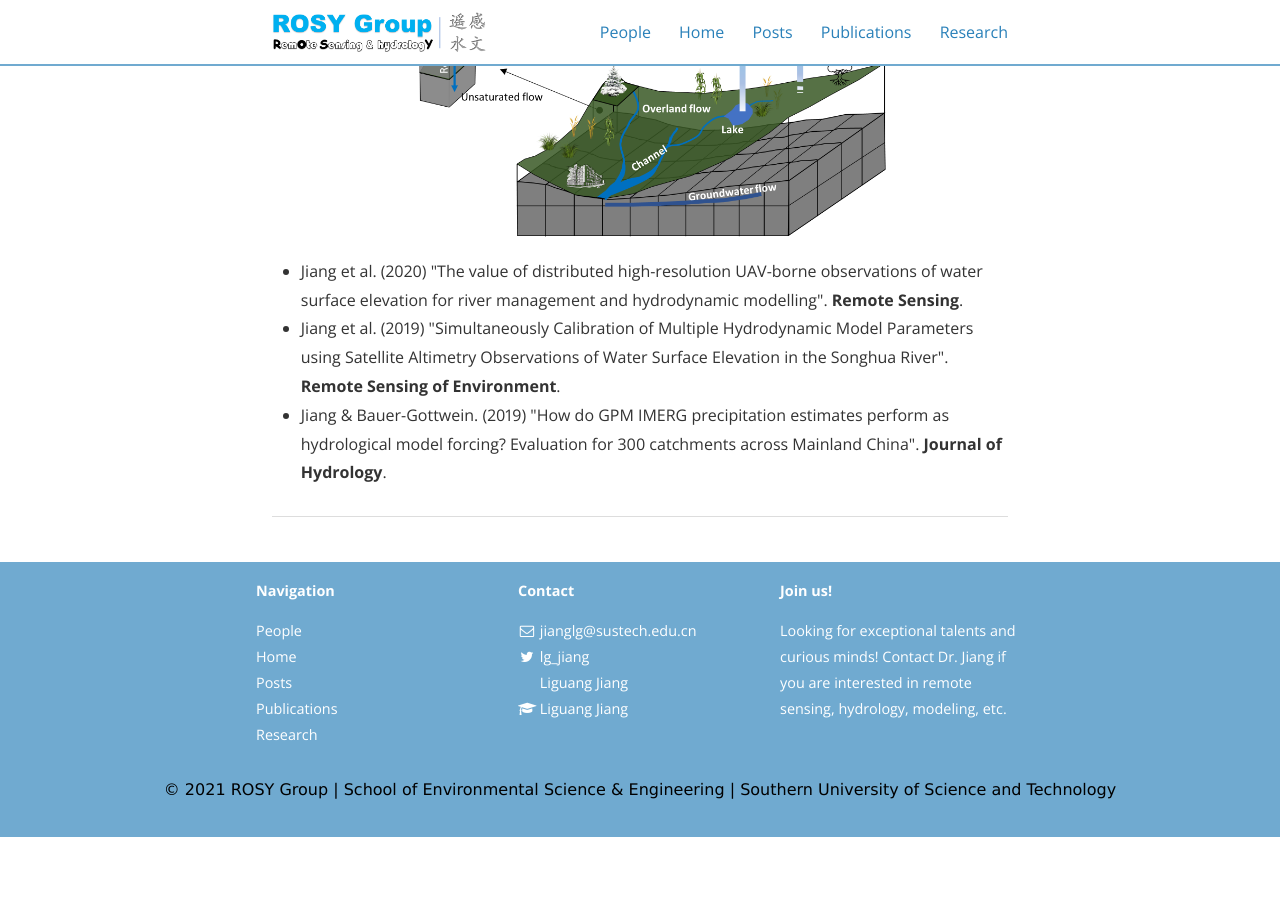
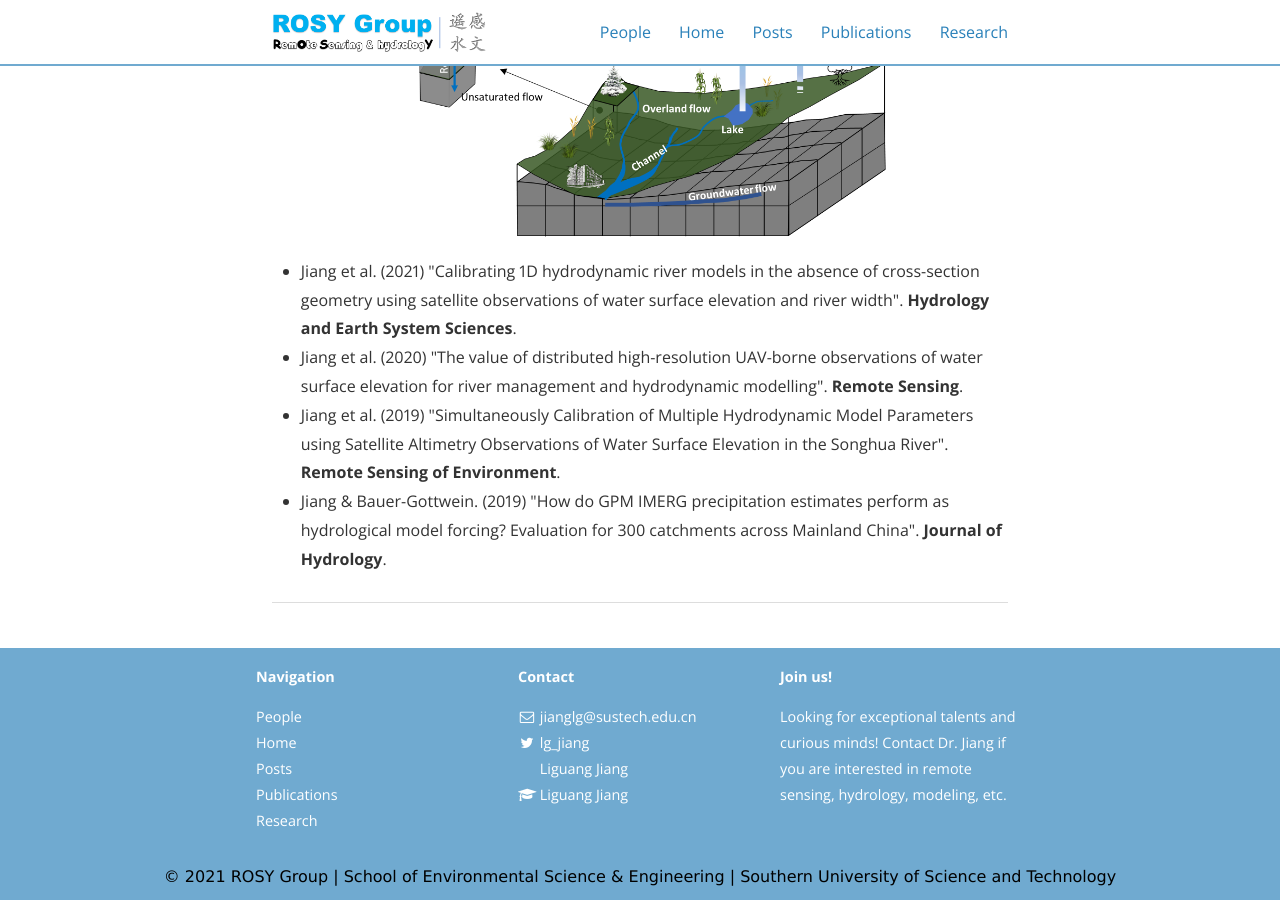
Before and after one commit to 12530/rshydro, a Jekyll site: the page built from research.md, in a window 1280 px wide and 900 px high, scrolled down 2647 px. Built offline with Jekyll 4.4.1, drawn with Linux system fonts in a browser that asks for light colours; nearby versions of some CDN libraries; before the commit the page ends 3484 px from its top, so only the background shows below that.

Commit message:
Update research.md

```diff
--- a/research.md
+++ b/research.md
@@ -83,6 +83,7 @@ main_nav: true
   <img src="/assets/Schematic_Representation.png" alt="model" style="width:500px;height:535px;">
 
 <ul>
+  <li>Jiang et al. (2021) "Calibrating 1D hydrodynamic river models in the absence of cross-section geometry using satellite observations of water surface elevation and river width". <b>Hydrology and Earth System Sciences</b>. </li>
   <li>Jiang et al. (2020) "The value of distributed high-resolution UAV-borne observations of water surface elevation for river management and hydrodynamic modelling". <b>Remote Sensing</b>. </li>
   <li>Jiang et al. (2019) "Simultaneously Calibration of Multiple Hydrodynamic Model Parameters using Satellite Altimetry Observations of Water Surface Elevation in the Songhua River". <b>Remote Sensing of Environment</b>. </li>
   <li>Jiang & Bauer-Gottwein. (2019) "How do GPM IMERG precipitation estimates perform as hydrological model forcing? Evaluation for 300 catchments across Mainland China". <b>Journal of Hydrology</b>.</li>
```
